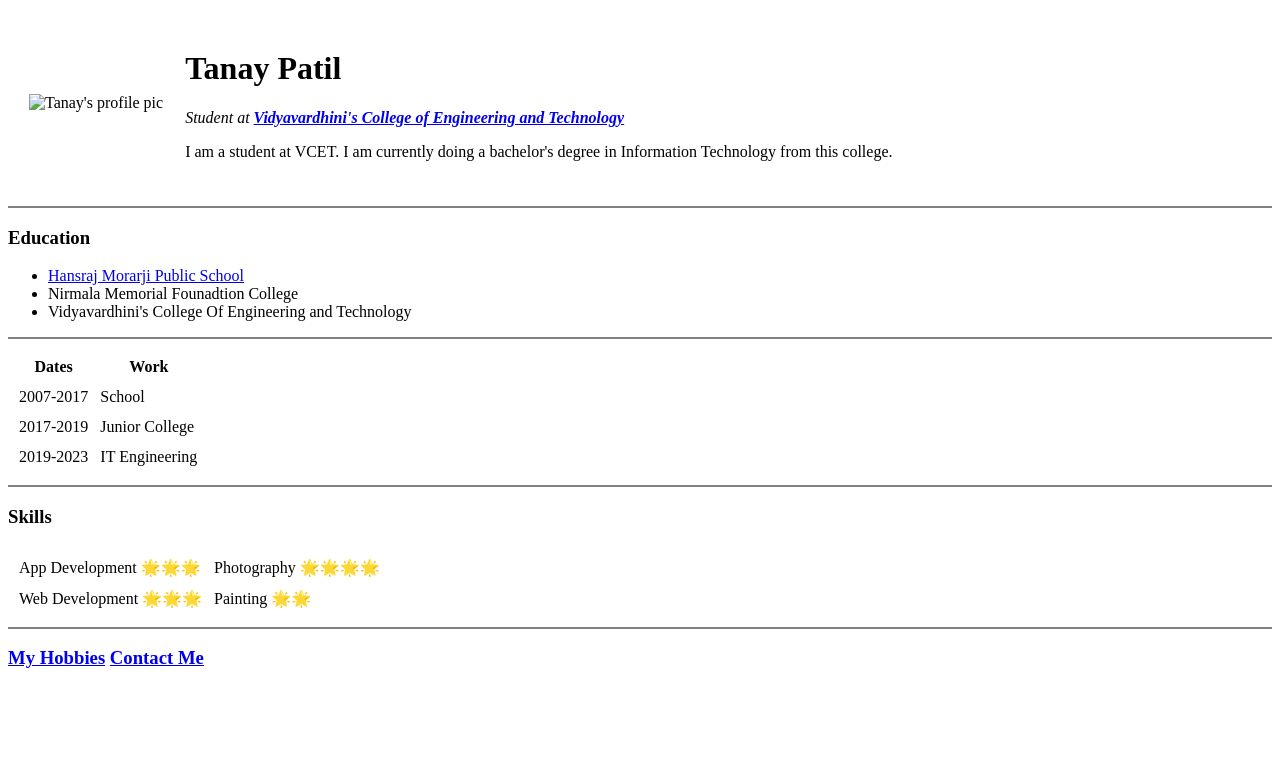
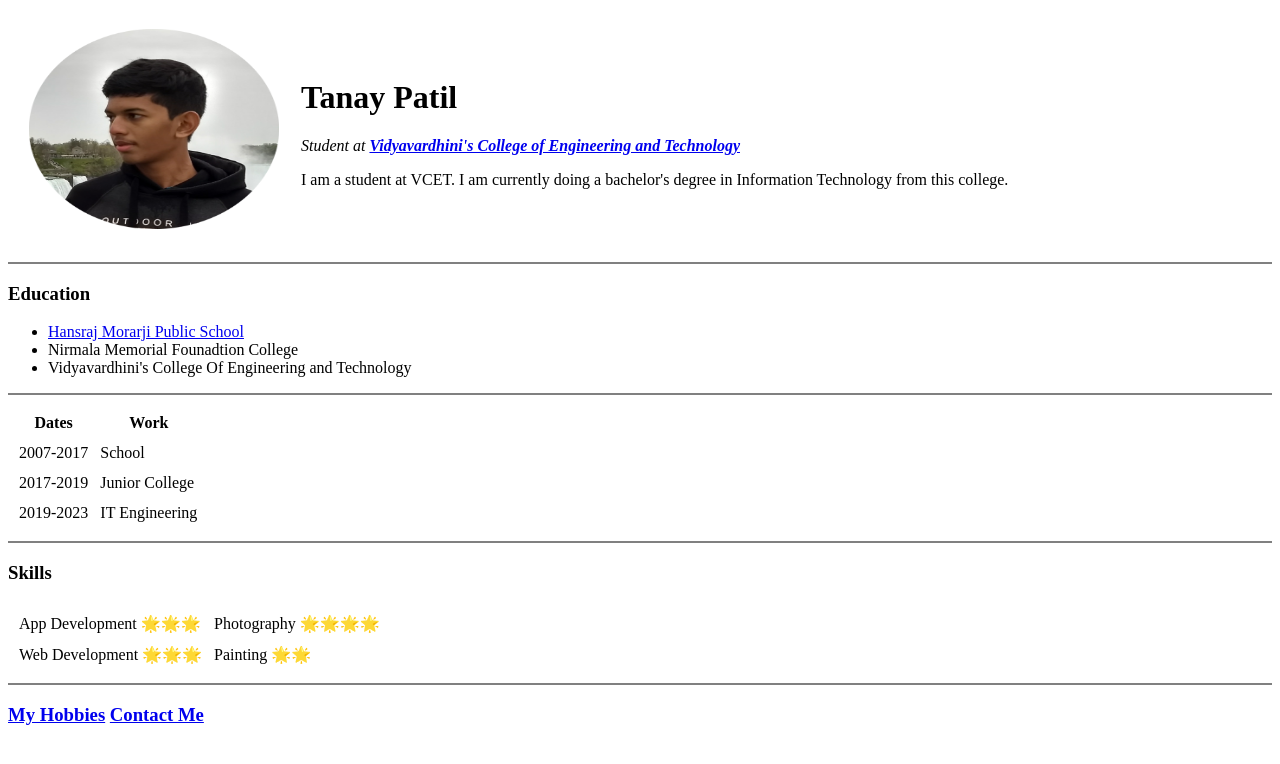
Before and after one commit to tanay1154/cv, a plain HTML site: page index.html in a window 1280 px wide. Drawn offline with Linux system fonts and the light colour scheme.

Commit message:
Update index.html

```diff
--- a/index.html
+++ b/index.html
@@ -10,7 +10,7 @@
 <body>
   <table cellspacing="20">
     <tr>
-      <td><img src="images/tanay.jpg" alt="Tanay's profile pic" width="250px" height="200px"></td>
+      <td><img src="images/tanay.png" alt="Tanay's profile pic" width="250px" height="200px"></td>
       <td>  <h1>Tanay Patil</h1>
         <em>Student at <strong><a href="https://vcet.edu.in/">Vidyavardhini's College of Engineering and Technology</a></strong></em>
         <br>
```
